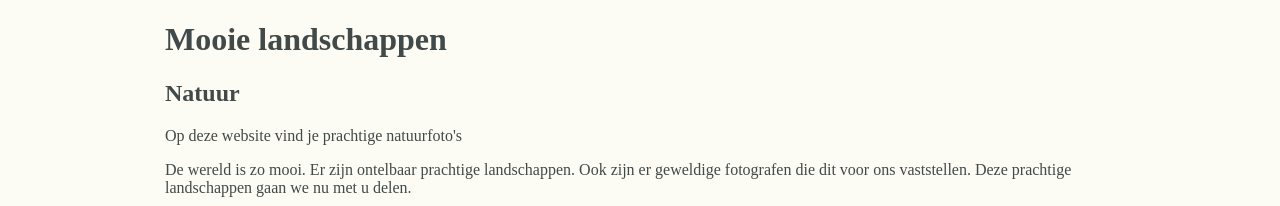
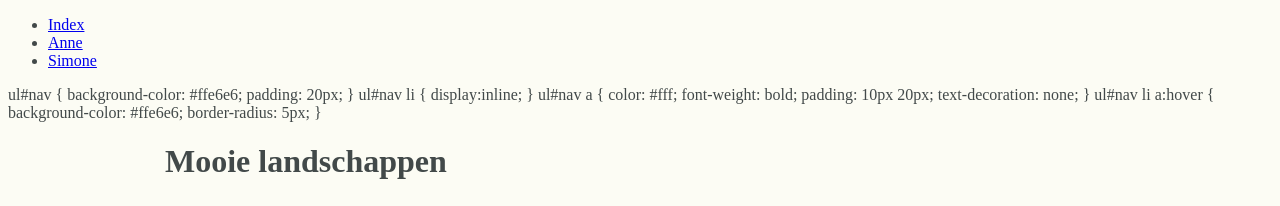
Before and after one commit to pcc137128/anne, a plain HTML site: page index.html in a window 1280 px wide. Shown: the top 206 px of the page. Drawn offline with Linux system fonts and the light colour scheme.

Commit message:
Update index.html

```diff
--- a/index.html
+++ b/index.html
@@ -9,6 +9,30 @@
 	margin: auto;
 	}
 </style>
+
+<ul id="nav">
+  <li><a href="http:/www.pcc137128.github.io/index.html">Index</a>
+  <li><a href="http:/www.pcc137128.github.io/anne.html">Anne</a>
+  <li><a href="http:/www.pcc137128.github.io/simone.html">Simone</a>
+</ul>
+
+ul#nav {
+    background-color: #ffe6e6;
+    padding: 20px;
+    }
+ul#nav li {
+    display:inline;
+    }
+ul#nav a {
+    color: #fff;
+    font-weight: bold;
+    padding: 10px 20px;
+    text-decoration: none;
+    }
+ul#nav li a:hover {
+    background-color: #ffe6e6;
+    border-radius: 5px;
+    }
 
 	<body bgcolor="#fcfcf4" text="#424949">
 
```
